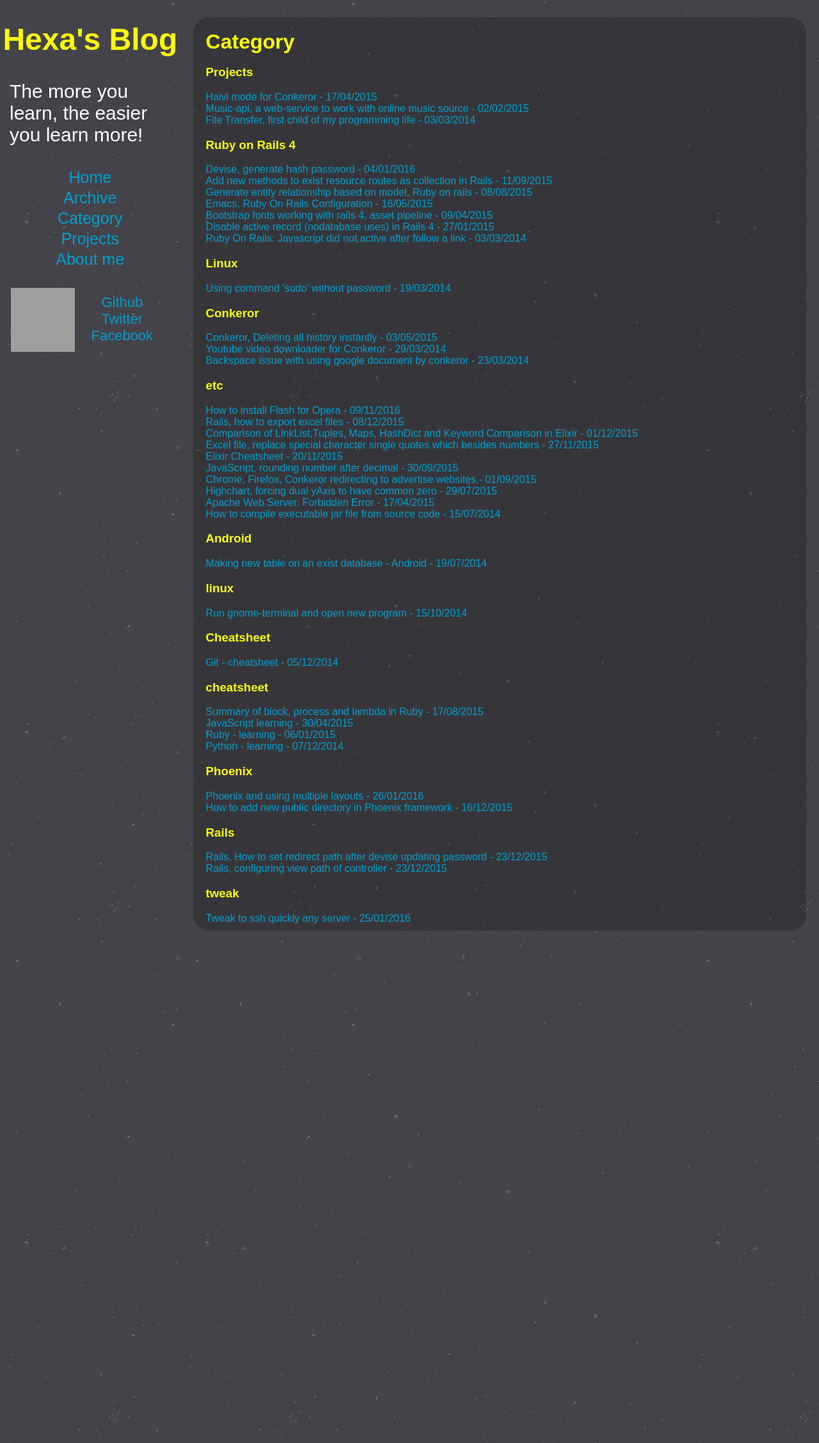
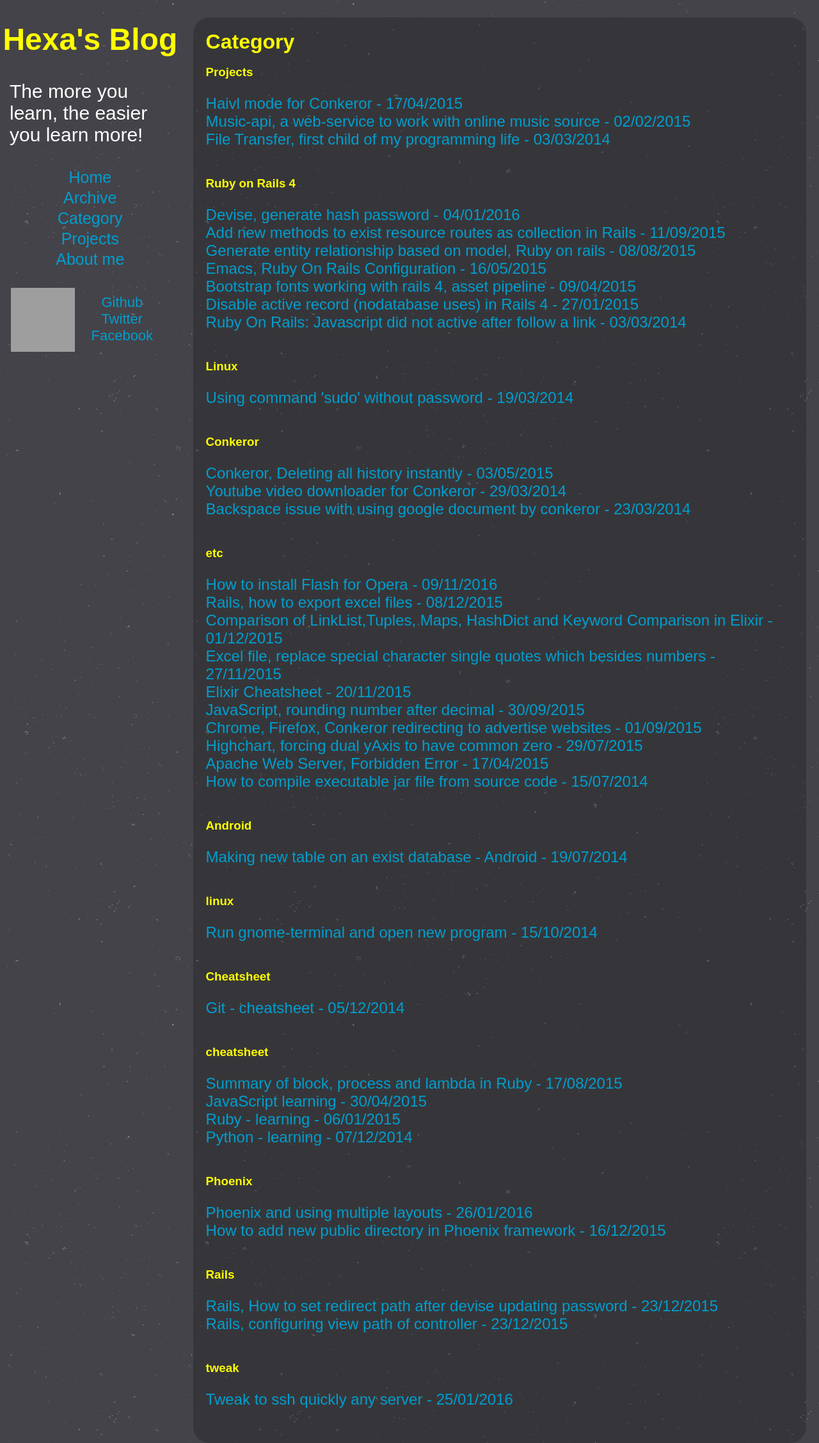
Before and after one commit to nguyenvinhlinh/nguyenvinhlinh.github.io, a Jekyll site: the page built from category.html, in a window 1280 px wide. Shown: the whole page at 64% size. Built offline with Jekyll 4.4.1, drawn with Linux system fonts in a browser that asks for light colours; grey boxes are pictures that could not be loaded.

Commit message:
update category.html

```diff
--- a/category.html
+++ b/category.html
@@ -6,12 +6,13 @@
   <h2>Category</h2>
   {% for category in site.categories %}
   <h3>{{category | first}}</h3>
-  {%   for posts in category %}
+
+  <p>{%   for posts in category %}
   {%     for post in posts %}
   {%       if post.url %}
   <a href="{{ post.url }}">{{ post.title }} - {{post.date | date: '%d/%m/%Y'}}</a> <br/>
   {%       endif %}
   {%     endfor %}
   {%   endfor %}
-  {% endfor%}
+  {% endfor%}</p>
 </div>
```
